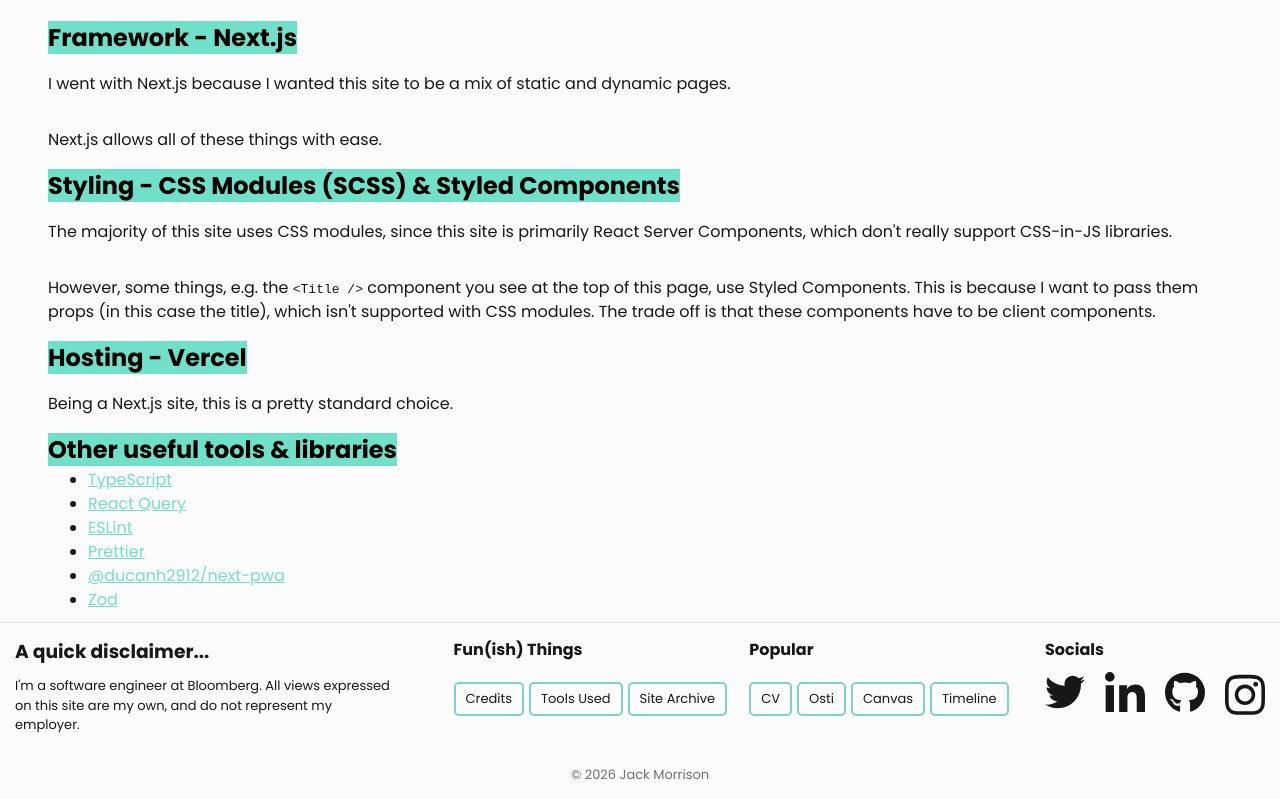
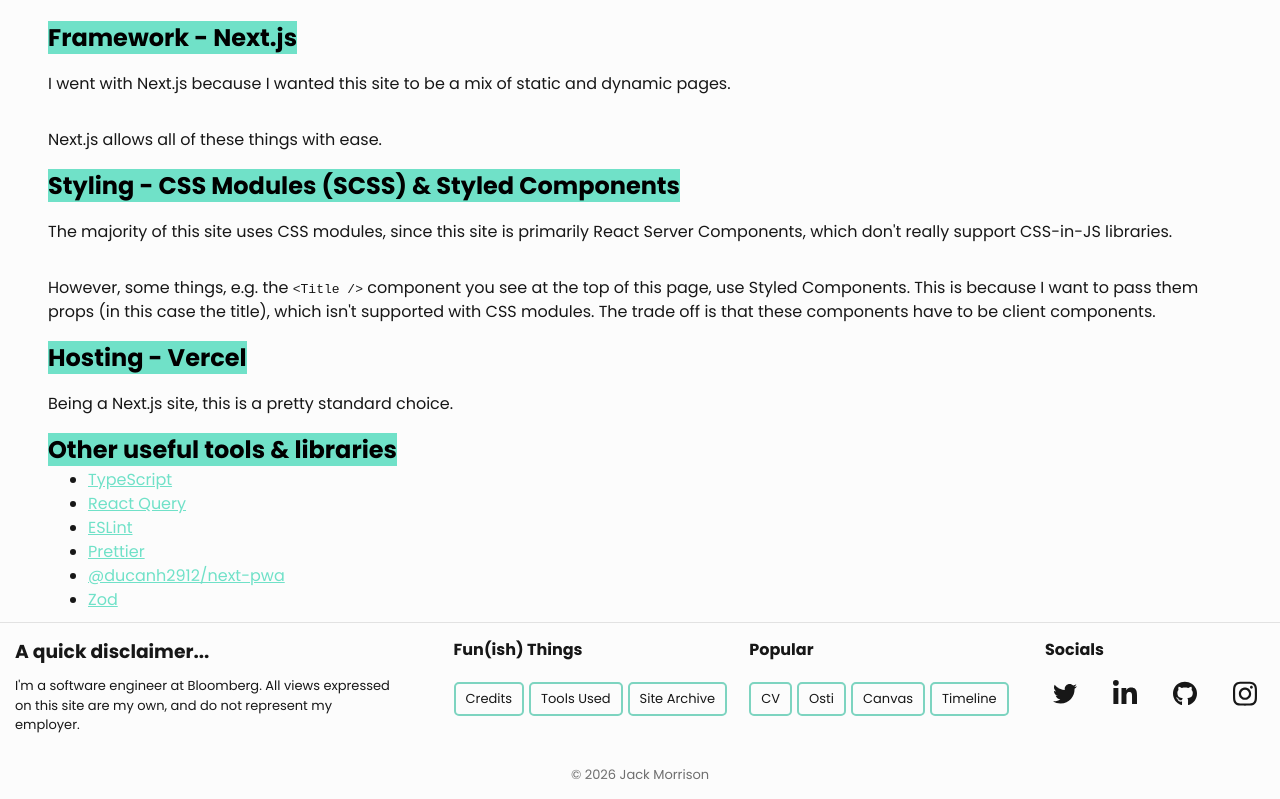
Before and after one commit to jackmorrison12/site, a Next.js app: page /tools in a window 1280 px wide. Shown: the part 329-1128 px from the top of the page. Built offline with nearby package versions, Linux system fonts and the light colour scheme; no server answers.

Commit message:
fix: Use original Footer with exciting hover effects
- Add useState for hover animations

- Scale + rotate + color change + glow + bounce on click

- Brand colors: Twitter blue, LinkedIn blue, GitHub green, Instagram pink

```diff
--- a/components/Layout/Footer/Footer.tsx
+++ b/components/Layout/Footer/Footer.tsx
@@ -1,9 +1,45 @@
 import Link from 'next/link';
-import React from 'react';
-
+import React, { useState } from 'react';
 import styles from './Footer.module.css';
 import { GitHubIcon, InstagramIcon, LinkedInIcon, TwitterIcon } from '../../Logos';
 import { socials } from 'content/about-me';
+
+const AnimatedIcon = ({ href, icon: Icon, label, color }: { href: string; icon: React.FC; label: string; color: string }) => {
+  const [isHovered, setIsHovered] = useState(false);
+  const [isClicked, setIsClicked] = useState(false);
+
+  const handleClick = () => {
+    setIsClicked(true);
+    setTimeout(() => setIsClicked(false), 300);
+  };
+
+  return (
+    <a
+      href={href}
+      className={styles.icon}
+      onMouseEnter={() => setIsHovered(true)}
+      onMouseLeave={() => setIsHovered(false)}
+      onClick={handleClick}
+      style={{
+        transition: 'all 0.3s cubic-bezier(0.68, -0.55, 0.265, 1.55)',
+        transform: isClicked
+          ? 'scale(0.8)'
+          : isHovered
+            ? 'scale(1.3) rotate(10deg)'
+            : 'scale(1)',
+        filter: isHovered
+          ? `drop-shadow(0 0 12px ${color}) brightness(1.3)`
+          : 'none',
+        color: isHovered ? color : 'inherit',
+        display: 'inline-flex',
+        padding: '8px',
+      }}
+      aria-label={label}
+    >
+      <Icon />
+    </a>
+  );
+};
 
 const Footer = () => (
   <footer>
@@ -11,8 +47,7 @@
       <div className={styles.intro}>
         <h3>A quick disclaimer...</h3>
         <p>
-          I&apos;m a software engineer at Bloomberg. All views expressed on this site are my own, and do not represent
-          my employer.
+          I&apos;m a software engineer at Bloomberg. All views expressed on this site are my own, and do not represent my employer.
         </p>
       </div>
       <div className={styles.useful}>
@@ -31,7 +66,6 @@
       </div>
       <div className={styles.popular}>
         <h4>Popular</h4>
-        {/* Generate these from analytics on build*/}
         <div className={styles.linksWrapper}>
           <Link href="/cv" passHref className={styles.link}>
             <p>CV</p>
@@ -50,18 +84,30 @@
       <div className={styles.socials}>
         <h4>Socials</h4>
         <div className={styles.iconGrid}>
-          <a href={socials.twitter.url} className={styles.icon}>
-            <TwitterIcon />
-          </a>
-          <a href={socials.linkedin.url} className={styles.icon}>
-            <LinkedInIcon />
-          </a>
-          <a href={socials.github.url} className={styles.icon}>
-            <GitHubIcon />
-          </a>
-          <a href={socials.instagram.url} className={styles.icon}>
-            <InstagramIcon />
-          </a>
+          <AnimatedIcon
+            href={socials.twitter.url}
+            icon={TwitterIcon}
+            label="Twitter"
+            color="#1DA1F2"
+          />
+          <AnimatedIcon
+            href={socials.linkedin.url}
+            icon={LinkedInIcon}
+            label="LinkedIn"
+            color="#0A66C2"
+          />
+          <AnimatedIcon
+            href={socials.github.url}
+            icon={GitHubIcon}
+            label="GitHub"
+            color="#6cc644"
+          />
+          <AnimatedIcon
+            href={socials.instagram.url}
+            icon={InstagramIcon}
+            label="Instagram"
+            color="#E1306C"
+          />
         </div>
       </div>
       <div className={styles.disclaimer}>© {new Date().getFullYear()} Jack Morrison</div>
--- a/components/Layout/Footer/FooterWithHover.tsx
+++ /dev/null
@@ -1,96 +0,0 @@
-'use client';
-
-import Link from 'next/link';
-import React from 'react';
-import styles from './Footer.module.css';
-import { GitHubIcon, InstagramIcon, LinkedInIcon, TwitterIcon } from '../../Logos';
-import { socials } from 'content/about-me';
-
-const hoverStyle: React.CSSProperties = {
-  width: '40px',
-  cursor: 'pointer',
-  transition: 'transform 0.3s ease, color 0.3s ease',
-};
-
-const AnimatedIcon = ({ children, href }: { children: React.ReactNode; href: string }) => {
-  const [isHovered, setIsHovered] = React.useState(false);
-
-  return (
-    <a
-      href={href}
-      style={{
-        ...hoverStyle,
-        transform: isHovered ? 'scale(1.1) rotate(5deg)' : 'scale(1) rotate(0deg)',
-        color: isHovered ? 'var(--colours_primary_default)' : 'inherit',
-      }}
-      onMouseEnter={() => setIsHovered(true)}
-      onMouseLeave={() => setIsHovered(false)}
-    >
-      {children}
-    </a>
-  );
-};
-
-const FooterWithHover = () => (
-  <footer>
-    <div className={styles.footer}>
-      <div className={styles.intro}>
-        <h3>A quick disclaimer...</h3>
-        <p>
-          I&apos;m a software engineer at Bloomberg. All views expressed on this site are my own, and do not represent my employer.
-        </p>
-      </div>
-      <div className={styles.useful}>
-        <h4>Fun(ish) Things</h4>
-        <div className={styles.linksWrapper}>
-          <Link href="/credits" passHref className={styles.link}>
-            <p>Credits</p>
-          </Link>
-          <Link href="/tools" passHref className={styles.link}>
-            <p>Tools Used</p>
-          </Link>
-          <Link href="/archive" passHref className={styles.link}>
-            <p>Site Archive</p>
-          </Link>
-        </div>
-      </div>
-      <div className={styles.popular}>
-        <h4>Popular</h4>
-        <div className={styles.linksWrapper}>
-          <Link href="/cv" passHref className={styles.link}>
-            <p>CV</p>
-          </Link>
-          <Link href="/projects/osti" passHref className={styles.link}>
-            <p>Osti</p>
-          </Link>
-          <Link href="/projects/canvas" passHref className={styles.link}>
-            <p>Canvas</p>
-          </Link>
-          <Link href="/me/timeline" passHref className={styles.link}>
-            <p>Timeline</p>
-          </Link>
-        </div>
-      </div>
-      <div className={styles.socials}>
-        <h4>Socials</h4>
-        <div className={styles.iconGrid}>
-          <AnimatedIcon href={socials.twitter.url}>
-            <TwitterIcon />
-          </AnimatedIcon>
-          <AnimatedIcon href={socials.linkedin.url}>
-            <LinkedInIcon />
-          </AnimatedIcon>
-          <AnimatedIcon href={socials.github.url}>
-            <GitHubIcon />
-          </AnimatedIcon>
-          <AnimatedIcon href={socials.instagram.url}>
-            <InstagramIcon />
-          </AnimatedIcon>
-        </div>
-      </div>
-      <div className={styles.disclaimer}>© {new Date().getFullYear()} Jack Morrison</div>
-    </div>
-  </footer>
-);
-
-export default FooterWithHover;
--- a/components/Layout/Layout.tsx
+++ b/components/Layout/Layout.tsx
@@ -1,17 +1,14 @@
 import React from 'react';
-
 import styles from './Layout.module.scss';
-
 import Header from './Header/Header';
-import FooterWithHover from './Footer/FooterWithHover';
+import Footer from './Footer/Footer';
 import { LayoutProps } from './Layout.types';
 
 // should there be a separate textarea layout, or a prop? just for smaller margins
-
 export const Layout = ({ children, title = 'Jack Morrison' }: LayoutProps) => (
   <div className={styles.app}>
     <Header title={title} />
     <main className={styles.content}>{children}</main>
-    <FooterWithHover />
+    <Footer />
   </div>
 );
```
